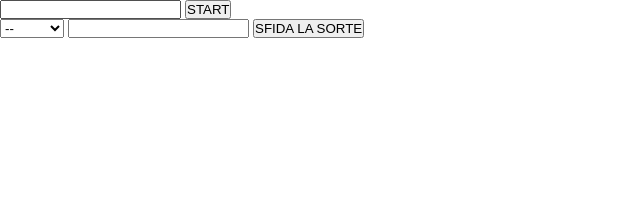
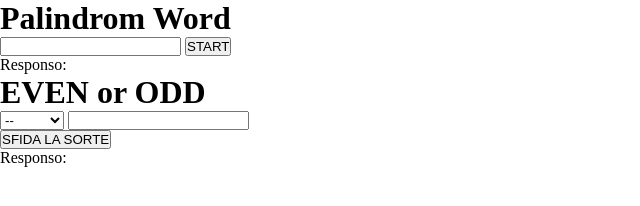
Before and after one commit to Riccardo15Pinto/js-paliedispari, a plain HTML site: page index.html in a window 1280 px wide. Shown: the whole page, without its empty margins (0-640 px from the left). Drawn offline with Linux system fonts and the light colour scheme.

Commit message:
set main content

```diff
--- a/index.html
+++ b/index.html
@@ -10,12 +10,17 @@
     <title>PALI E DISPARI</title>
 </head>
 <body>
+    <div id="palindroma" class="card">
+        <h1>Palindrom Word</h1>
         <div>
             <input type="text" id="user-answer">
             <button id="button">START</button>
-        <p id="user-result"></p>
+            <p id="user-result">Responso:</p>
+        </div>
     </div>
 
+    <div id="EoO" class="card">
+        <h1>EVEN or ODD</h1>
         <div>
             <select name="" id="user-choice">
                 <option value="">--</option>
@@ -23,8 +28,11 @@
                 <option value="1">Dispari</option>
             </select>
             <input type="number" id="number-user">
+        </div>
+        <div class="m-1">
             <button id="start-button">SFIDA LA SORTE</button>
-        <p id="result-test"></p>
+        </div>
+        <p id="result-test">Responso:</p>
     </div>
     <!-- my javascript  -->
     <script src="js/script.js"></script>
```
Lines whose indentation alone changed are shown as unchanged.
